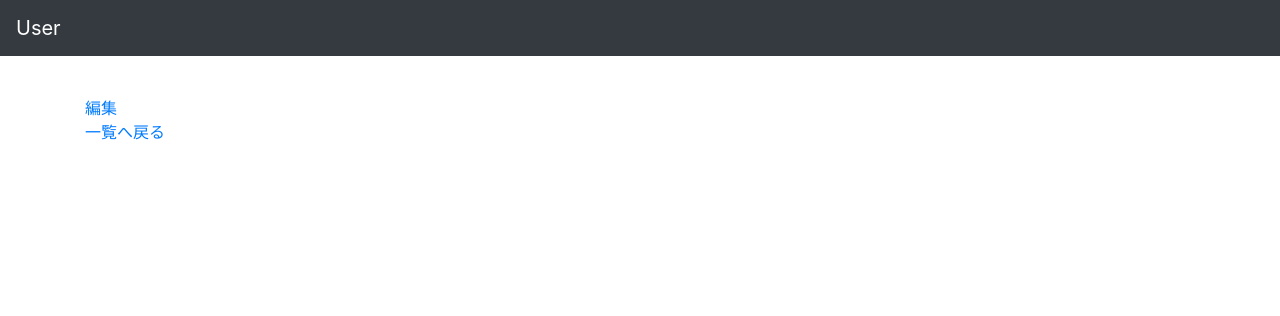
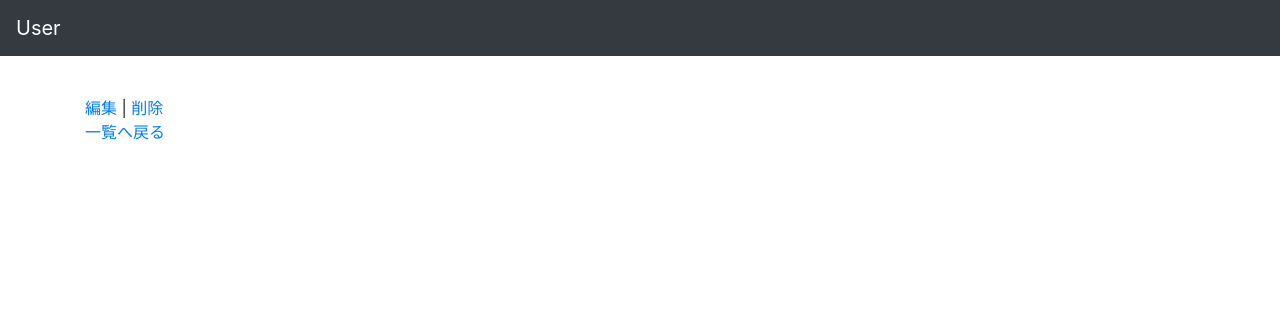
Before and after one commit to s10akir/freekukan, a Django app: template user/templates/user/user_detail.html in a window 1280 px wide. Shown: the top 316 px of the page. Run offline with Django 3.2, Linux system fonts and the light colour scheme; the template is opened without the code that fills it, so the values that code supplies are empty; some libraries are stand-ins or nearby versions.

Commit message:
[add] 削除リンクを追加

```diff
--- a/user/templates/user/user_detail.html
+++ b/user/templates/user/user_detail.html
@@ -11,7 +11,8 @@
         <p>{{ user.comment }}</p>
     </div>
     <div>
-        <a href='{% url "user:update" user.pk %}'>編集</a>
+        <a href='{% url "user:update" user.pk %}'>編集</a> |
+        <a href='{% url "user:delete" user.pk %}'>削除</a>
     </div>
     <div>
         <a href='{% url "user:index" %}'>一覧へ戻る</a>
```
